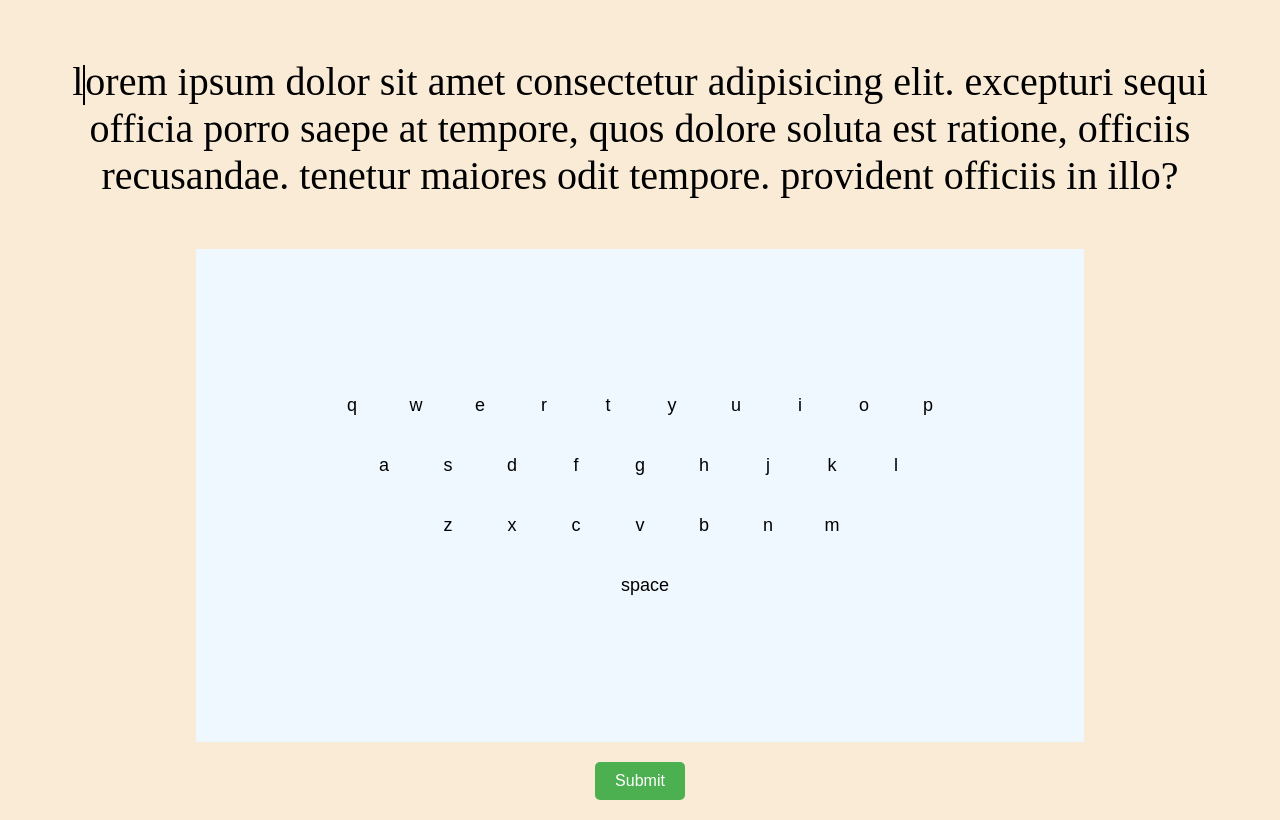
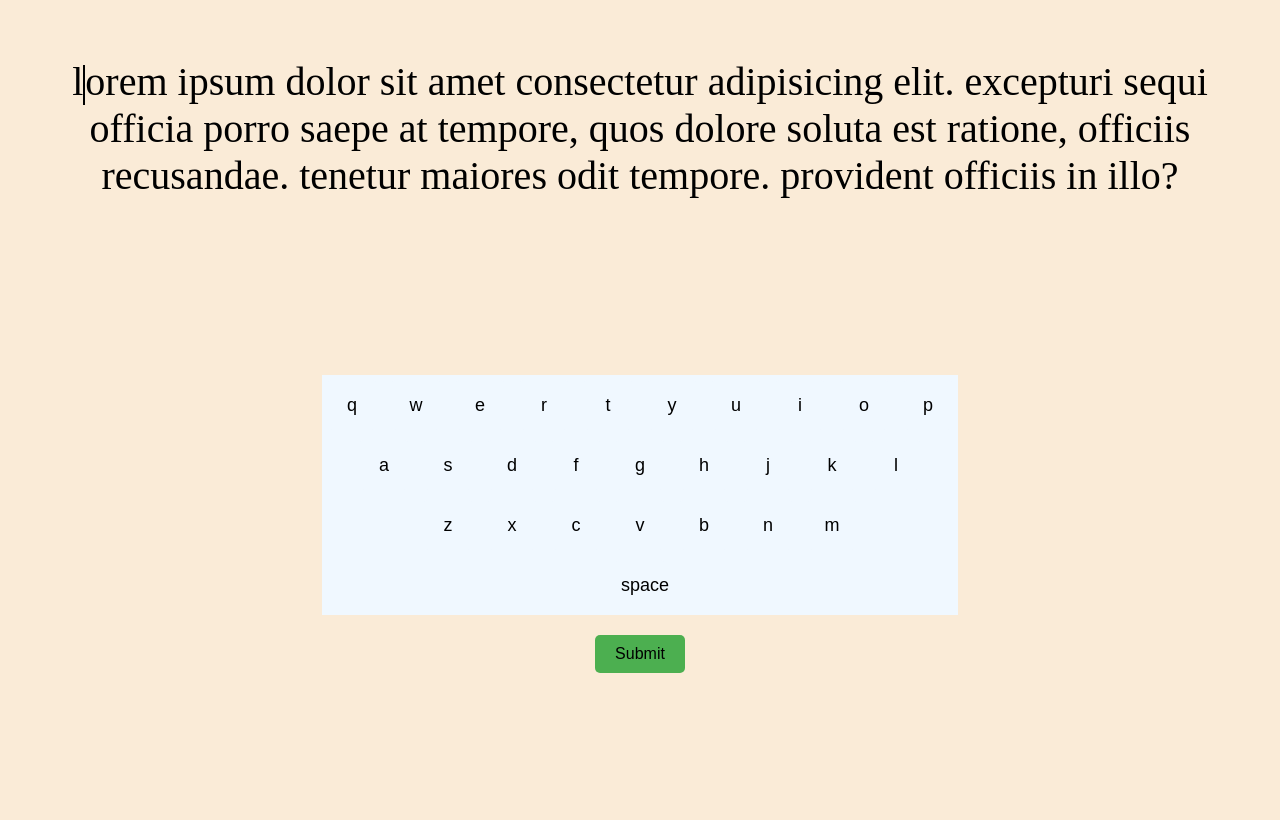
Before and after one commit to prerit85jain/Keyboard_Typing_Game, a plain HTML site: page index.html in a window 1280 px wide. Drawn offline with Linux system fonts and the light colour scheme.

Commit message:
Keyboard Improved

```diff
--- a/index.html
+++ b/index.html
@@ -47,7 +47,7 @@
             <button class="space">space</button>
         </div>
     </div>
-    <button id="submit">Submit</button>
+    <button id="submit" accesskey="&13">Submit</button>
     <script src="index.js"></script>
 </body>
 </html>
--- a/style.css
+++ b/style.css
@@ -14,7 +14,8 @@ body {
 .keyboard {
     display: inline-block;
     background-color: aliceblue;
-    padding: 10%;
+    /* padding: 10%; */
+    margin-top: 10%;
 }
 .line1 button, .line2 button, .line3 button, .line4 button {
     width: 50px;
@@ -36,7 +37,7 @@ body {
     padding: 10px 20px;
     font-size: 16px;
     background-color: #4CAF50;
-    color: white;
+    color: rgb(0, 0, 0);
     border: none;
     border-radius: 5px;
     cursor: pointer;
```
